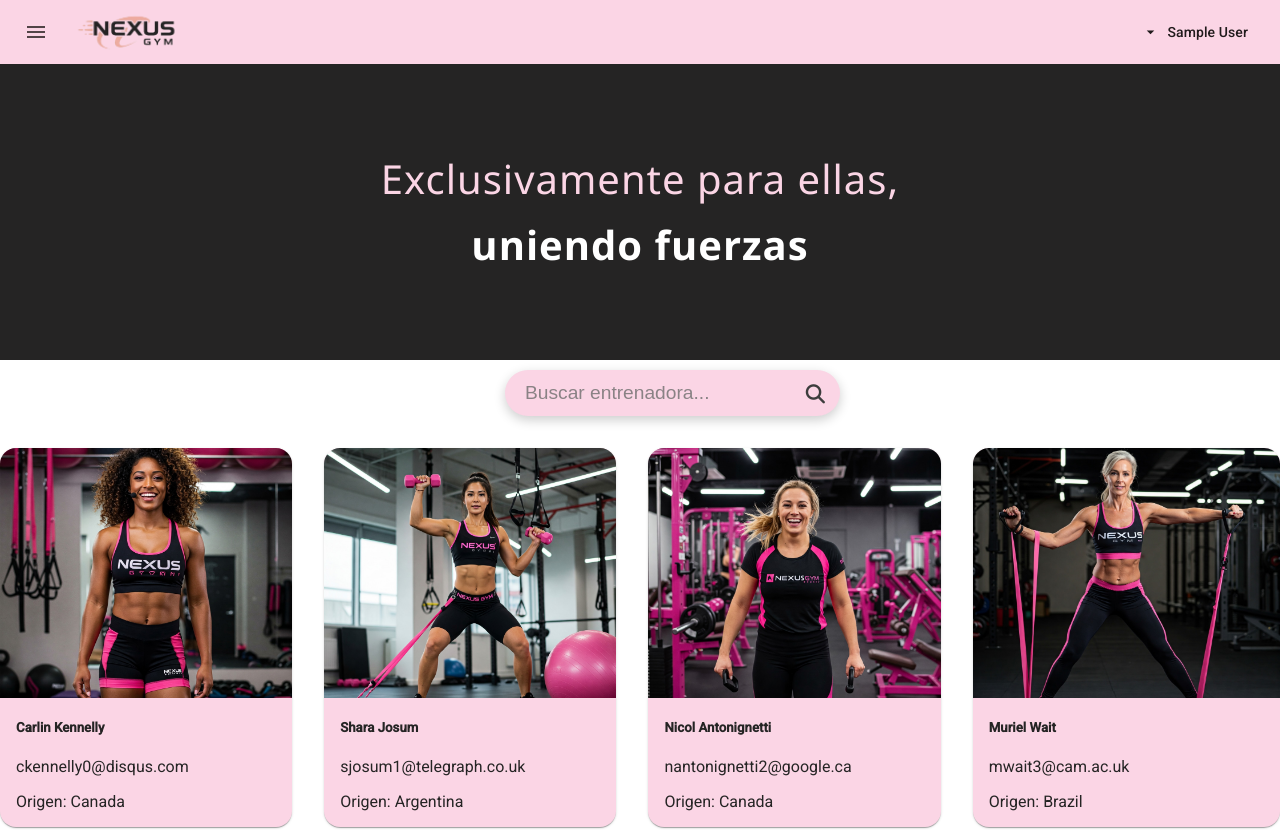
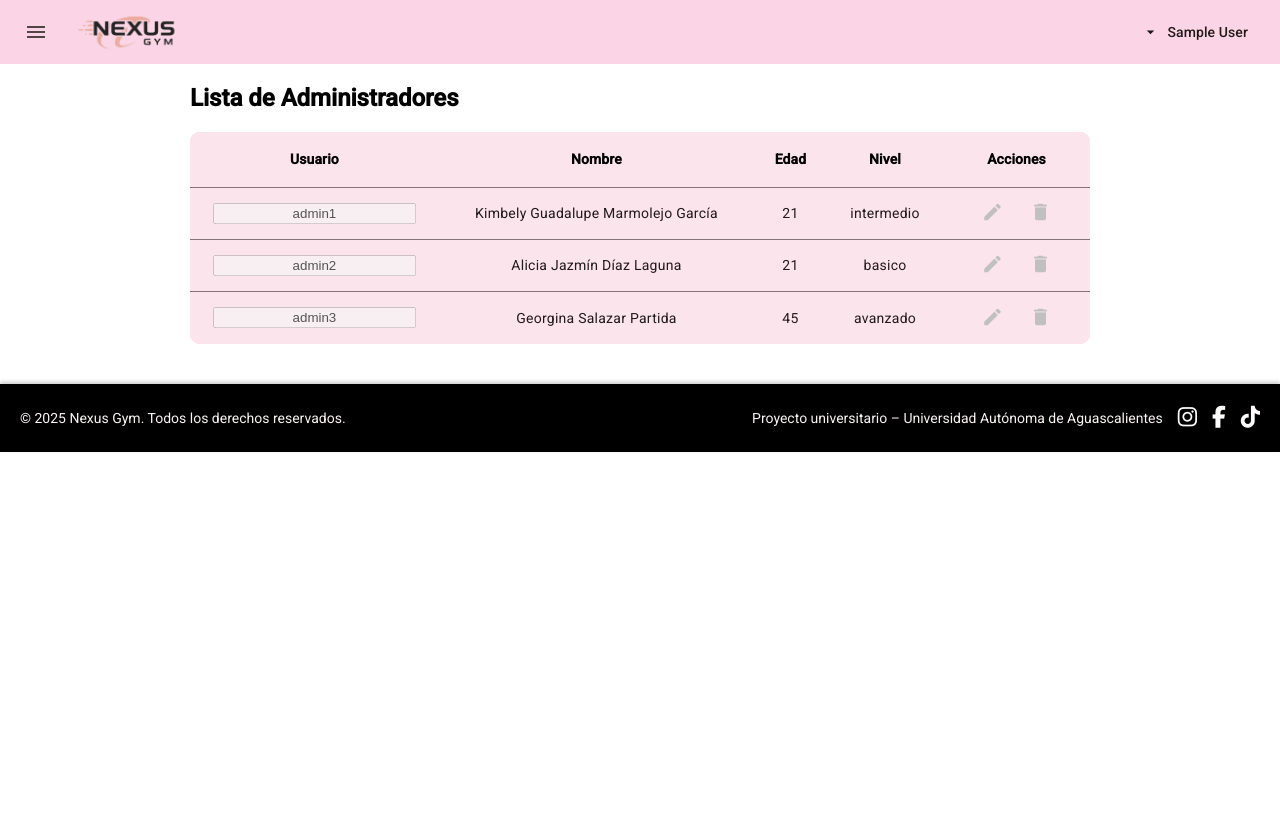
Before and after one commit to JazLaguna/NexusGym, an Angular app in the folder prueba/: page /configuracion in a window 1280 px wide. Before the commit this address led to /inicio. Shown: the top 830 px of the page. After the commit the page ends 800 px from the top, so only its background shows below. Built offline with nearby package versions, Linux system fonts and the light colour scheme; sample sign-in values are in the browser's storage.

Commit message:
configuracion de datos de administrador, edicion, guardado y eliminacion

```diff
--- a/prueba/src/app/app.component.ts
+++ b/prueba/src/app/app.component.ts
@@ -35,7 +35,7 @@ export class AppComponent {
   loginForm = this.fb.group({
     username: ['', Validators.required],
     password: ['', Validators.required],
-    edad: [null, Validators.required],  // Edad como número
+    edad: [null, Validators.required],
     nivel: this.fb.group({
       basico: [false],
       intermedio: [false],
--- a/prueba/src/app/app.routes.ts
+++ b/prueba/src/app/app.routes.ts
@@ -5,13 +5,17 @@ import { ClasesComponent } from './components/clases/clases.component';
 import { ContactoComponent } from './components/contacto/contacto.component';
 import { GaleriaComponent } from './components/galeria/galeria.component';
 import { InicioComponent } from './components/inicio/inicio.component';
+import { ConfiguracionComponent } from './components/configuracion/configuracion.component';
+import { LoginComponent } from './components/login/login.component';
 
 export const routes: Routes = [
+  { path: 'login', component: LoginComponent },
   {path: 'inicio', component: InicioComponent},
   {path: 'nosotros',component: NosotrosComponent},
   {path: 'clases',component:ClasesComponent},
   {path: 'contacto',component: ContactoComponent},
   {path:'galeria',component:GaleriaComponent},
-  {path: '**', redirectTo: '/inicio'}
+  {path: 'configuracion', component: ConfiguracionComponent},
+  {path: '**', redirectTo: '/login'} //inicio
 
 ];
--- /dev/null
+++ b/prueba/src/app/components/configuracion/configuracion.component.css
@@ -0,0 +1,55 @@
+.container {
+  max-width: 900px;
+  margin: auto;
+}
+
+table {
+  width: 100%;
+  background-color: #fce4ec;
+  border-radius: 10px;
+  overflow: hidden;
+}
+
+th {
+  background-color: #ea4c89;
+  color: rgb(0, 0, 0);
+  text-align: center;
+  font-weight: bold;
+}
+
+
+td, th {
+  text-align: center;
+  vertical-align: middle;
+}
+
+
+tr:hover {
+  background-color: #f8bbd0;
+}
+
+
+mat-icon {
+  font-size: 22px;
+}
+
+
+button[disabled] mat-icon {
+  color: #c0c0c0;
+}
+
+
+button[mat-icon-button] {
+  margin: 0 4px;
+}
+
+
+input[matInput] {
+  width: 90%;
+  text-align: center;
+}
+
+
+mat-select {
+  width: 90%;
+}
--- /dev/null
+++ b/prueba/src/app/components/configuracion/configuracion.component.html
@@ -0,0 +1,89 @@
+<div class="container mt-5">
+  <h2 class="text-center mb-4">Lista de Administradores</h2>
+
+  @if (admins.length > 0) {
+  <table mat-table [dataSource]="admins" class="mat-elevation-z8">
+
+    <!-- Usuario -->
+    <ng-container matColumnDef="username">
+      <th mat-header-cell *matHeaderCellDef>Usuario</th>
+      <td mat-cell *matCellDef="let admin">
+        <input matInput [value]="admin.username" disabled />
+      </td>
+    </ng-container>
+
+    <!-- Nombre -->
+    <ng-container matColumnDef="name">
+      <th mat-header-cell *matHeaderCellDef>Nombre</th>
+      <td mat-cell *matCellDef="let admin">
+        @if (editandoUsername === admin.username) {
+        <input matInput [(ngModel)]="admin.name" />
+        } @else {
+        {{ admin.name }}
+        }
+      </td>
+    </ng-container>
+
+    <!-- Edad -->
+    <ng-container matColumnDef="edad">
+      <th mat-header-cell *matHeaderCellDef>Edad</th>
+      <td mat-cell *matCellDef="let admin">
+        @if (editandoUsername === admin.username) {
+        <input matInput type="number" [(ngModel)]="admin.edad" />
+        } @else {
+        {{ admin.edad !== 0 ? admin.edad : 'No existen datos para mostrar' }}
+        }
+      </td>
+    </ng-container>
+
+    <!-- Nivel -->
+    <ng-container matColumnDef="nivel">
+      <th mat-header-cell *matHeaderCellDef>Nivel</th>
+      <td mat-cell *matCellDef="let admin">
+        @if (editandoUsername === admin.username) {
+        <select [(ngModel)]="admin.nivel" class="form-select" style="width: 150px;">
+          <option value="basico">Básico</option>
+          <option value="intermedio">Intermedio</option>
+          <option value="avanzado">Avanzado</option>
+        </select>
+        } @else {
+        {{ admin.nivel }}
+        }
+      </td>
+    </ng-container>
+
+    <!-- Acciones -->
+    <ng-container matColumnDef="acciones">
+      <th mat-header-cell *matHeaderCellDef>Acciones</th>
+      <td mat-cell *matCellDef="let admin">
+        <button mat-icon-button color="primary" (click)="editar(admin.username)"
+          [disabled]="admin.username !== usuario?.username || admin.name === 'No existen datos para mostrar'">
+          <mat-icon>edit</mat-icon>
+        </button>
+
+        <button mat-icon-button color="accent" *ngIf="editandoUsername === admin.username" (click)="guardar(admin)"
+          [disabled]="admin.username !== usuario?.username || admin.name === 'No existen datos para mostrar'">
+          <mat-icon>save</mat-icon>
+        </button>
+
+        <button mat-icon-button color="warn" (click)="eliminar(admin.username)"
+          [disabled]="admin.username !== usuario?.username || admin.name === 'No existen datos para mostrar'">
+          <mat-icon>delete</mat-icon>
+        </button>
+      </td>
+    </ng-container>
+
+    <tr mat-header-row *matHeaderRowDef="displayedColumns"></tr>
+    <tr mat-row *matRowDef="let row; columns: displayedColumns"></tr>
+
+  </table>
+  }
+  @else {
+  <div class="text-center mt-4">
+    @if (adminEliminado) {
+    <p><strong>{{ adminEliminado }}</strong> eliminado exitosamente.</p>
+    }
+    <p>No existen datos para mostrar.</p>
+  </div>
+  }
+</div>
--- /dev/null
+++ b/prueba/src/app/components/configuracion/configuracion.component.ts
@@ -0,0 +1,73 @@
+import { CommonModule } from '@angular/common';
+import { Component, inject } from '@angular/core';
+import { FormsModule } from '@angular/forms';
+import { MatButtonModule } from '@angular/material/button';
+import { MatIconModule } from '@angular/material/icon';
+import { MatInputModule } from '@angular/material/input';
+import { MatTableModule } from '@angular/material/table';
+import { AuthService } from '../../shared/auth.service';
+import { Router } from '@angular/router';
+
+@Component({
+  selector: 'app-configuracion',
+  standalone: true,
+  imports: [CommonModule,
+    FormsModule,
+    MatTableModule,
+    MatButtonModule,
+    MatIconModule,
+    MatInputModule
+  ],
+  templateUrl: './configuracion.component.html',
+  styleUrl: './configuracion.component.css'
+})
+export class ConfiguracionComponent {
+  private router = inject(Router);
+  usuario: any = null;
+  editando = false;
+  private authService = inject(AuthService);
+  admins = this.authService.getAdmins();
+  adminEliminado: string | null = localStorage.getItem('adminEliminado');//Guarda el admin eliminado
+  editandoUsername: string | null = null;
+  displayedColumns: string[] = ['username', 'name', 'edad', 'nivel', 'acciones'];
+  nivelesDisponibles: string[] = ['basico', 'intermedio', 'avanzado'];
+
+  ngOnInit(): void {
+    const data = localStorage.getItem('user');
+    this.usuario = data ? JSON.parse(data) : null;
+  }
+
+
+  eliminar(username: string) {
+    const currentUser = JSON.parse(localStorage.getItem('user')!);
+
+    const eliminado = this.authService.deleteAdmin(username);
+
+    // Si eliminó al usuario logeado, redirige al login
+    if (currentUser?.username === username) {
+      this.router.navigate(['/login']);
+      return; // importante: salir después del redirect
+    }
+
+    this.admins = this.authService.getAdmins();
+    this.adminEliminado = localStorage.getItem('adminEliminado');
+  }
+
+  editar(username: string) {
+    this.editandoUsername = username;
+  }
+
+  guardar(admin: any) {
+    this.authService.updateUser({
+      username: admin.username,
+      password: admin.password,
+      name: admin.name,
+      edad: admin.edad,
+      nivel: admin.nivel
+    });
+
+    this.editandoUsername = null;
+    this.admins = this.authService.getAdmins();
+  }
+
+}
--- a/prueba/src/app/components/navbar/navbar.component.html
+++ b/prueba/src/app/components/navbar/navbar.component.html
@@ -37,7 +37,7 @@
       <!--Submenu para las configuraciones del usuario en el LocalStorage-->
       <!--tambien para cerrar la sesion y volver a la pantalla principal del login-->
       <mat-menu #userMenu="matMenu">
-        <button mat-menu-item>
+        <button mat-menu-item [routerLink]="['/configuracion']">
           <mat-icon>settings</mat-icon>
           <span>Configuración</span>
         </button>
--- a/prueba/src/app/components/navbar/navbar.component.ts
+++ b/prueba/src/app/components/navbar/navbar.component.ts
@@ -50,7 +50,7 @@ export class NavbarComponent {
 
   logout() {
     this.authService.logout();
-    this.router.navigate(['/']);
+    this.router.navigate(['/login']);
   }
 
   toggleSidenav() {
--- a/prueba/src/app/shared/auth.service.ts
+++ b/prueba/src/app/shared/auth.service.ts
@@ -37,4 +37,46 @@ export class AuthService {
   isLoggedIn(): boolean {
     return !!localStorage.getItem('user');
   }
+
+  updateUser(updatedUser: any) {
+    const index = this.admins.findIndex(admin => admin.username === updatedUser.username);
+
+    if (index !== -1) {
+      this.admins[index] = { ...updatedUser }; // Actualizas el admin también
+    }
+
+    localStorage.setItem('user', JSON.stringify(updatedUser)); // Actualizas también el localStorage
+  }
+  //----------
+  deleteAdmin(username: string) {
+    const index = this.admins.findIndex(admin => admin.username === username);
+    if (index !== -1) {
+      const deleted = this.admins[index];
+      // MARCAMOS todos sus campos como "eliminado"
+      this.admins[index] = {
+        username: deleted.username,
+        password: '', // vaciamos password
+        name: 'No existen datos para mostrar',
+        edad: 0,
+        nivel: 'No existen datos para mostrar'
+      };
+      localStorage.setItem('adminEliminado', deleted.username); // Guardamos su username eliminado
+      const currentUser = JSON.parse(localStorage.getItem('user')!);
+      if (currentUser?.username === username) {
+        this.logout();
+      }
+      return deleted;
+    }
+    return null;
+  }
+
+
+  getAdmins() {
+    return [...this.admins];
+  }
+
+  // Para leer el admin eliminado guardado
+  getAdminEliminado() {
+    return localStorage.getItem('adminEliminado');
+  }
 }
```
Also changed, not shown: 1 other file (tests, documents, lock files or other folders).
